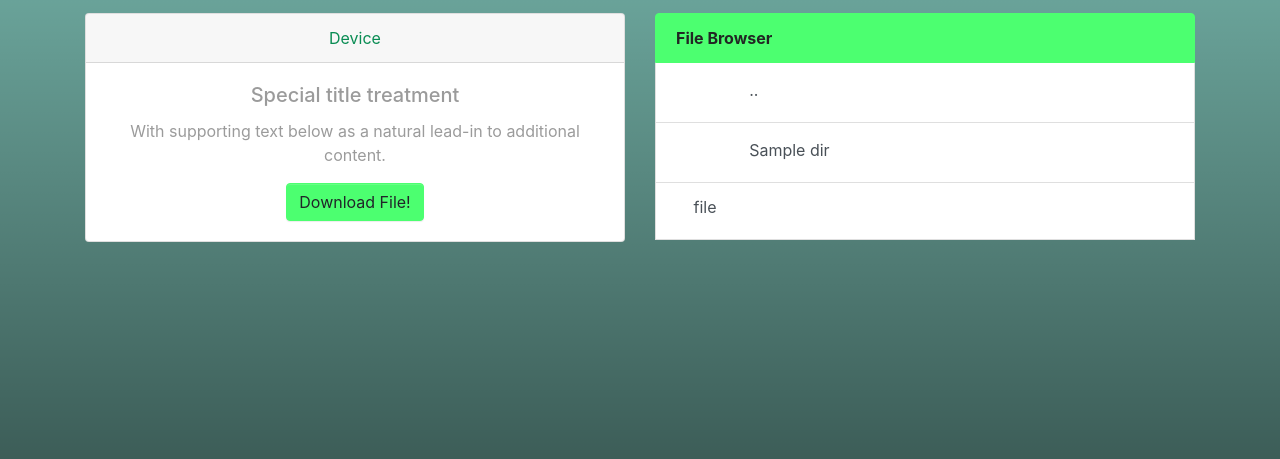
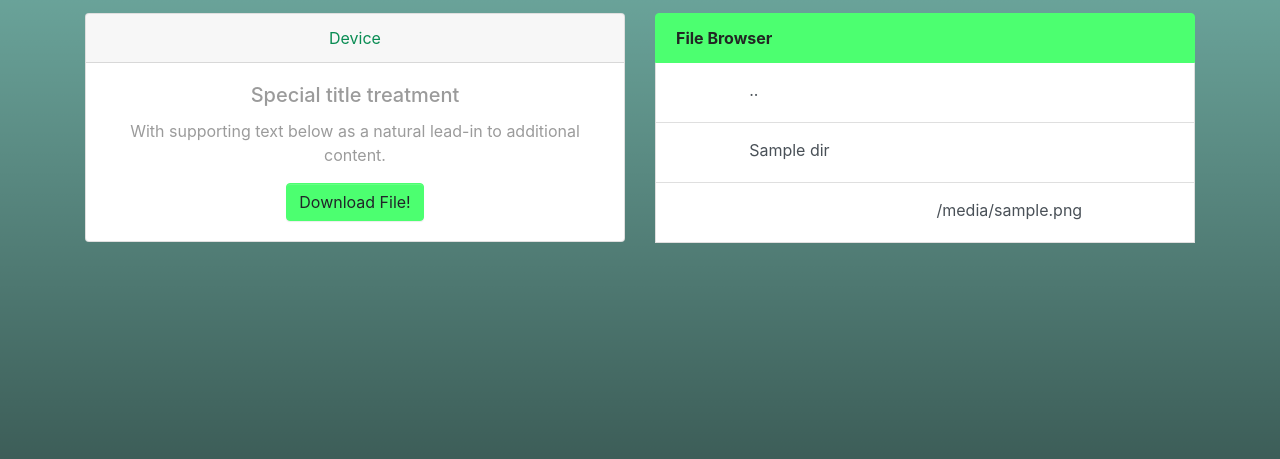
Before and after one commit to orike122/Anylink, a Python web app: template Anylink-web/templates/home.html in a window 1280 px wide. Shown: the part 191-650 px from the top of the page. Run offline with Jinja, Linux system fonts and the light colour scheme; the template is opened without the code that fills it: most values are stand-ins (such as "Sample title", 1, 10 or a date in 2020); some libraries are stand-ins or nearby versions.

Commit message:
Fix type

```diff
--- a/Anylink-web/templates/home.html
+++ b/Anylink-web/templates/home.html
@@ -87,8 +87,8 @@
               {% endfor %}
               {% for f in files %}
               <li class="list-group-item list-group-item-action">
-                <input id="{{ loop.index }}f" name="files" type="radio" class="file">
-                <label for="{{ loop.index }}f">file</label>
+                <input id="{{ loop.index }}f" name="files" type="sumbit" class="file">
+                <label for="{{ loop.index }}f">{{ f }}</label>
               </li>
               {% endfor %}
               <input hidden = "true" value="FALSE" name="dir" id='dir'>
```
